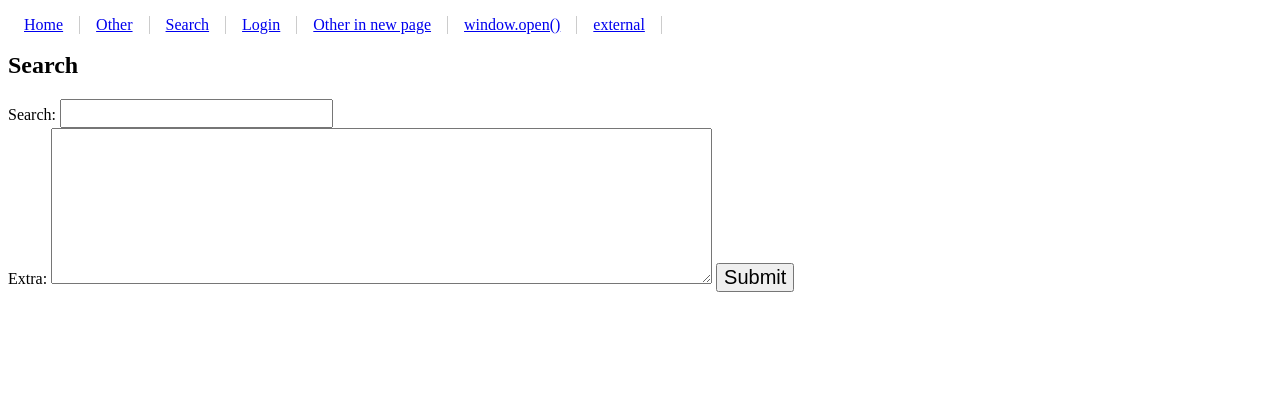
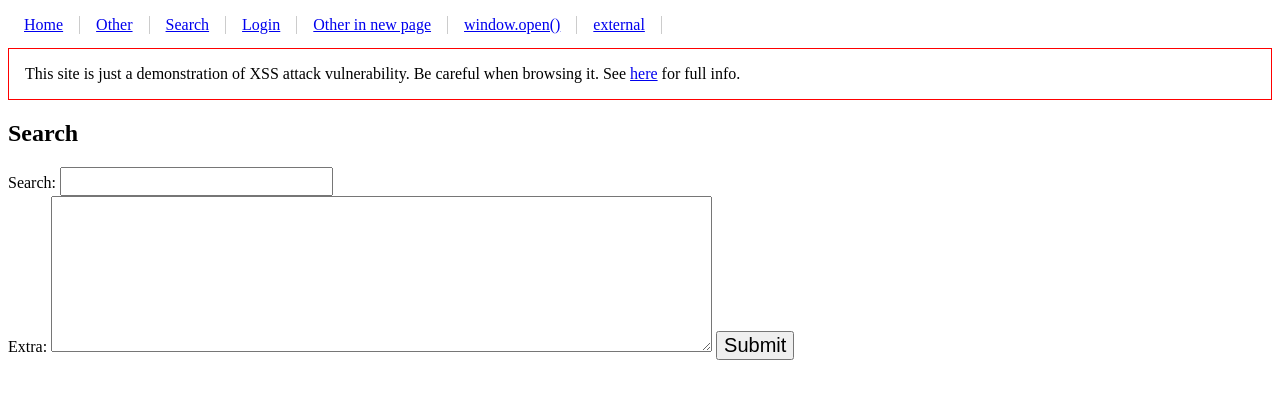
Before and after one commit to koto/blog-kotowicz-net-examples, a PHP site: page /vuln/index.php?page=search in a window 1280 px wide. Shown: the top 399 px of the page. Run offline with PHP 8.4, Linux system fonts and the light colour scheme; data that the repository does not hold is empty.

Commit message:
- added info for vuln site

```diff
--- a/track-xss/vuln/index.php
+++ b/track-xss/vuln/index.php
@@ -16,6 +16,10 @@ margin: 1em 0;
 height: 1em;
 padding: 0;
 }
+.warning {
+    border: 1px solid red;
+    padding: 1em;
+}
 </style>
 </head>
 <body>
@@ -28,6 +32,9 @@ padding: 0;
 <li><a href="#" onclick="window.open('?page=other')">window.open()</a></li>
 <li><a href="http://www.google.com">external</a></li>
 </ul>
+<p class="warning">This site is just a demonstration of XSS attack vulnerability. Be careful when browsing it. See
+<a href="http://blog.kotowicz.net/2010/11/xss-track-how-to-quietly-track-whole.html">here</a> for full info.
+</p>
 <?php if ($_GET['page'] == 'search') : ?>
     <h2>Search</h2>
     <form method="post">
```
